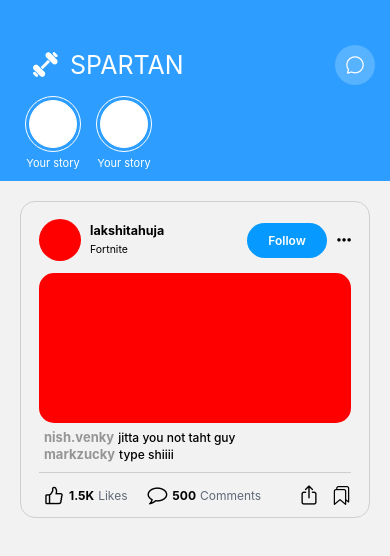
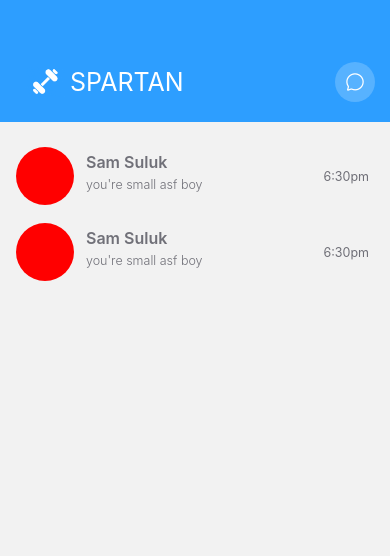
Before and after one commit to ybai08/spartan, a React Native app: screen /Messages in a window 390 px wide. Shown: the top 556 px of the page. Built offline with nearby package versions, Linux system fonts and the light colour scheme.

Commit message:
Add Messages screen with MessageCard and Footer

```diff
--- a/App.js
+++ b/App.js
@@ -2,6 +2,7 @@
 import { NavigationContainer } from '@react-navigation/native'
 import { createNativeStackNavigator } from '@react-navigation/native-stack'
 import Feed from "./frontend/screens/Feed";
+import Messages from './frontend/screens/Messages';
 
 const Stack = createNativeStackNavigator();
 
@@ -12,7 +13,8 @@ export default function App() {
             <Stack.Navigator screenOptions={{
                 headerShown: false
             }}>
-                <Stack.Screen name='Feed' component={Feed}/>
+                {/* <Stack.Screen name='Feed' component={Feed}/> */}
+                <Stack.Screen name='Messages' component={Messages} />
             </Stack.Navigator>
         </NavigationContainer>
     )
--- /dev/null
+++ b/frontend/components/Footer.js
@@ -0,0 +1,21 @@
+import { StyleSheet, View } from "react-native"
+
+export default function Footer() {
+    return (
+        <View style={styles.main_ctnr}>
+
+        </View>
+    )
+}
+
+const styles = StyleSheet.create({
+    main_ctnr: {
+        width: '100%',
+        height: 96,
+        borderTopLeftRadius: 24,
+        borderTopRightRadius: 24,
+        backgroundColor: '#fff',
+        // Todo Drop Shadow
+    },
+
+});
--- a/frontend/components/Header.js
+++ b/frontend/components/Header.js
@@ -26,10 +26,10 @@ export default function Header() {
 const styles = StyleSheet.create({
     main_ctnr: {
         width: '100%',
-        height: 95,
+        height: 122,
         backgroundColor: '#2D9EFF',
         paddingHorizontal: 15,
-        paddingBottom: 10,
+        paddingBottom: 20,
         flexDirection: 'row',
         alignItems: 'flex-end',
         justifyContent: 'space-between'
--- /dev/null
+++ b/frontend/components/MessageCard.js
@@ -0,0 +1,59 @@
+import { View, StyleSheet, Text } from "react-native"
+import Footer from "./Footer";
+
+export default function MessageCard() {
+    return (
+        <View style={styles.main_ctnr}>
+            <View style={styles.left_ctnr}>
+                <View style={styles.pfp_ctnr}>
+                </View>
+                <View>
+                    <Text style={styles.handle_text}>Sam Suluk</Text>
+                    <Text style={styles.content_text}>you're small asf boy</Text>
+                </View>
+            </View>
+            <View style={styles.right_ctnr}>
+                <Text style={styles.date_text}>6:30pm</Text>
+            </View>
+        </View>
+    )
+}
+
+const styles = StyleSheet.create({
+    main_ctnr: {
+        width: '100%',
+        height: 58,
+        marginVertical: 9,
+        flexDirection: 'row',
+        justifyContent: 'space-between'
+    },
+    pfp_ctnr: {
+        width: 58,
+        height: 58,
+        marginRight: 12,
+        backgroundColor: 'red',
+        borderRadius: 29
+    },
+    left_ctnr: {
+        flexDirection: 'row'
+    },
+    handle_text: {
+        fontSize: 16,
+        fontWeight: '600',
+        color: '#707078',
+        paddingVertical: 5
+    },
+    content_text: {
+        fontSize: 12.5,
+        fontWeight: '300',
+        color: '#707078',
+    },
+    right_ctnr: {
+        justifyContent: 'center'
+    },
+    date_text: {
+        padding: 5,
+        fontSize: 12.5,
+        color: '#707078',
+    }
+});
--- a/frontend/screens/Feed.js
+++ b/frontend/screens/Feed.js
@@ -1,5 +1,6 @@
 import { StyleSheet, View, Text, ScrollView } from "react-native";
 import Header from "../components/Header";
+import Footer from "../components/Footer";
 import Story from "../components/Story";
 import Post from "../components/Post";
 
@@ -30,6 +31,7 @@ export default function Feed() {
                     }
                 </ScrollView>
             </View>
+            <Footer />
         </View>
     )
 }
--- a/frontend/screens/Messages.js
+++ b/frontend/screens/Messages.js
@@ -1,7 +1,35 @@
-export default function Feed() {
+import { ScrollView, StyleSheet, View } from "react-native";
+import Header from "../components/Header";
+import MessageCard from "../components/MessageCard";
+
+const messages = [1, 2];
+
+export default function Messages() {
     return (
         <View style={styles.main_ctnr}>
-
+            <Header />
+            <View style={styles.cards_ctnr}>
+                <ScrollView style={styles.cards_scrollview}>
+                    {
+                        messages.map((index) => {
+                            return <MessageCard key={index} />
+                        })
+                    }
+                </ScrollView>
+            </View>
         </View>
     )
 }
+
+const styles = StyleSheet.create({
+    main_ctnr: {
+        flex: 1,
+    },
+    cards_ctnr: {
+        flex: 1,
+        paddingHorizontal: 16,
+    },
+    cards_scrollview: {
+        paddingTop: 16
+    }
+});
```
